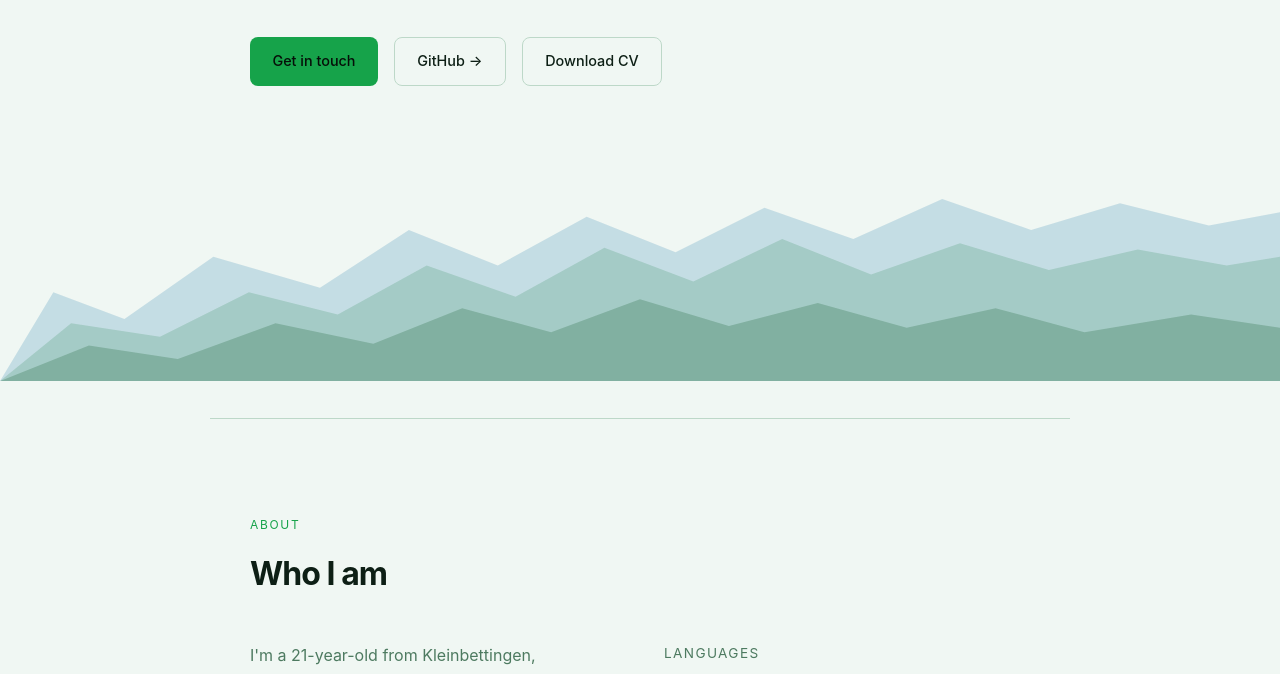
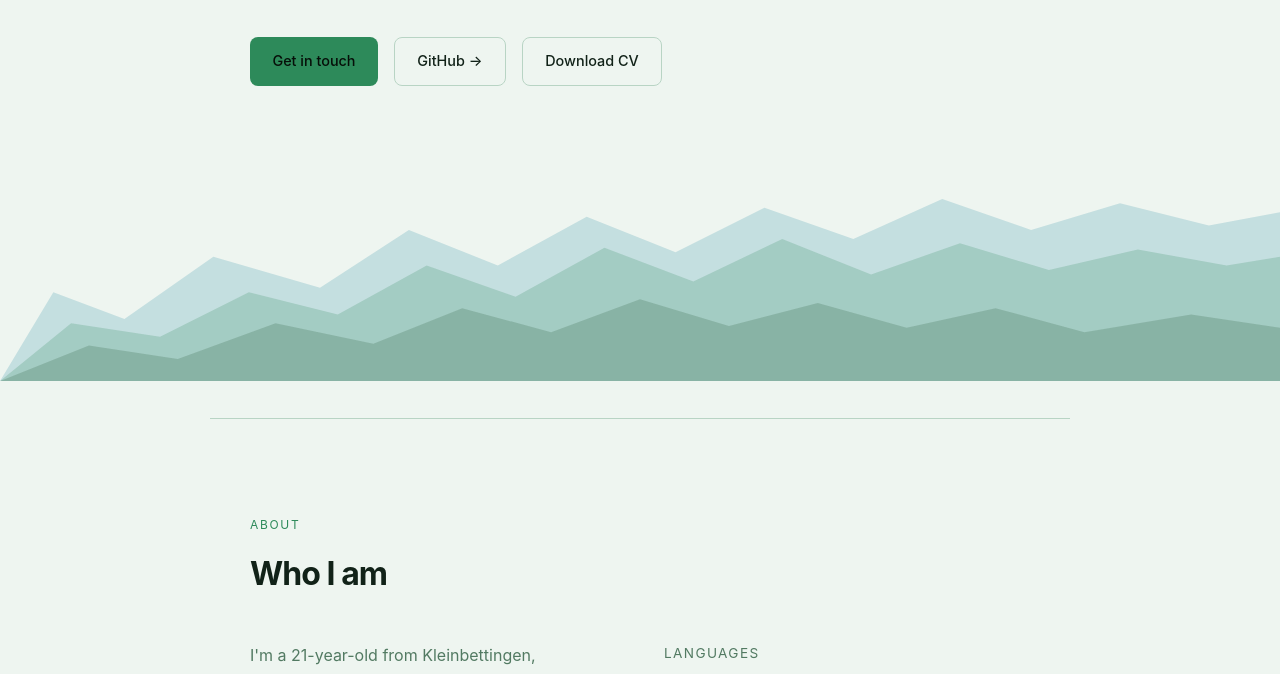
Before and after one commit to C3CL3N3/portfolio, a plain HTML site: page index.html in a window 1280 px wide. Shown: the part 382-1056 px from the top of the page. Drawn offline with Linux system fonts and the light colour scheme.

Commit message:
Apply Misty Peak pastel theme inspired by HK mountains
Softer, desaturated palette — sage greens and muted teal replacing neon green/blue.
Dark mode feels like a night hike; light mode like golden hour on the ridge.
Mountain SVG updated to match: far peaks in misty teal, mid-range green-teal, foreground deep forest.

Co-Authored-By: Claude Sonnet 4.6 <noreply@anthropic.com>

```diff
--- a/index.html
+++ b/index.html
@@ -17,62 +17,62 @@
     *, *::before, *::after { box-sizing: border-box; margin: 0; padding: 0; }
 
     :root {
-      --bg: #090e0c;
-      --surface: #101a14;
-      --border: #1c2e22;
-      --accent: #4ade80;
-      --accent2: #38bdf8;
-      --text: #dfeee6;
-      --muted: #6b8f78;
-      --nav-bg: rgba(9,14,12,.88);
-      --mtn-1: rgba(15,45,70,.7);
-      --mtn-2: rgba(12,48,30,.8);
-      --mtn-3: rgba(8,28,16,.95);
+      --bg: #0c1812;
+      --surface: #132318;
+      --border: #1f3828;
+      --accent: #72bf8f;
+      --accent2: #5bbfcc;
+      --text: #d6e8dc;
+      --muted: #7aa086;
+      --nav-bg: rgba(12,24,18,.88);
+      --mtn-1: rgba(40,100,115,.65);
+      --mtn-2: rgba(22,80,52,.8);
+      --mtn-3: rgba(10,45,26,.96);
       --font: 'Inter', system-ui, sans-serif;
     }
 
     @media (prefers-color-scheme: light) {
       :root {
-        --bg: #f0f7f3;
-        --surface: #e2f0e9;
-        --border: #bdd8c8;
-        --accent: #16a34a;
-        --accent2: #0369a1;
-        --text: #0d1f15;
-        --muted: #4d7a60;
-        --nav-bg: rgba(240,247,243,.88);
-        --mtn-1: rgba(3,105,161,.18);
-        --mtn-2: rgba(20,120,60,.18);
-        --mtn-3: rgba(10,80,35,.22);
+        --bg: #eef5f0;
+        --surface: #ddeee4;
+        --border: #b8d4c4;
+        --accent: #2d8a5a;
+        --accent2: #1e85a0;
+        --text: #112218;
+        --muted: #527a62;
+        --nav-bg: rgba(238,245,240,.88);
+        --mtn-1: rgba(30,133,160,.2);
+        --mtn-2: rgba(45,138,90,.22);
+        --mtn-3: rgba(17,68,38,.18);
       }
     }
 
     [data-theme="dark"] {
-      --bg: #090e0c;
-      --surface: #101a14;
-      --border: #1c2e22;
-      --accent: #4ade80;
-      --accent2: #38bdf8;
-      --text: #dfeee6;
-      --muted: #6b8f78;
-      --nav-bg: rgba(9,14,12,.88);
-      --mtn-1: rgba(15,45,70,.7);
-      --mtn-2: rgba(12,48,30,.8);
-      --mtn-3: rgba(8,28,16,.95);
+      --bg: #0c1812;
+      --surface: #132318;
+      --border: #1f3828;
+      --accent: #72bf8f;
+      --accent2: #5bbfcc;
+      --text: #d6e8dc;
+      --muted: #7aa086;
+      --nav-bg: rgba(12,24,18,.88);
+      --mtn-1: rgba(40,100,115,.65);
+      --mtn-2: rgba(22,80,52,.8);
+      --mtn-3: rgba(10,45,26,.96);
     }
 
     [data-theme="light"] {
-      --bg: #f0f7f3;
-      --surface: #e2f0e9;
-      --border: #bdd8c8;
-      --accent: #16a34a;
-      --accent2: #0369a1;
-      --text: #0d1f15;
-      --muted: #4d7a60;
-      --nav-bg: rgba(240,247,243,.88);
-      --mtn-1: rgba(3,105,161,.18);
-      --mtn-2: rgba(20,120,60,.18);
-      --mtn-3: rgba(10,80,35,.22);
+      --bg: #eef5f0;
+      --surface: #ddeee4;
+      --border: #b8d4c4;
+      --accent: #2d8a5a;
+      --accent2: #1e85a0;
+      --text: #112218;
+      --muted: #527a62;
+      --nav-bg: rgba(238,245,240,.88);
+      --mtn-1: rgba(30,133,160,.2);
+      --mtn-2: rgba(45,138,90,.22);
+      --mtn-3: rgba(17,68,38,.18);
     }
 
     html { scroll-behavior: smooth; }
```
